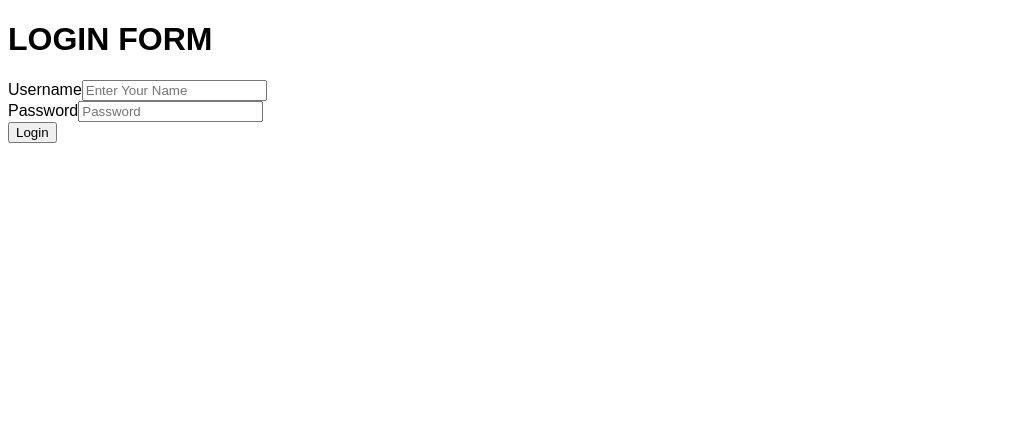
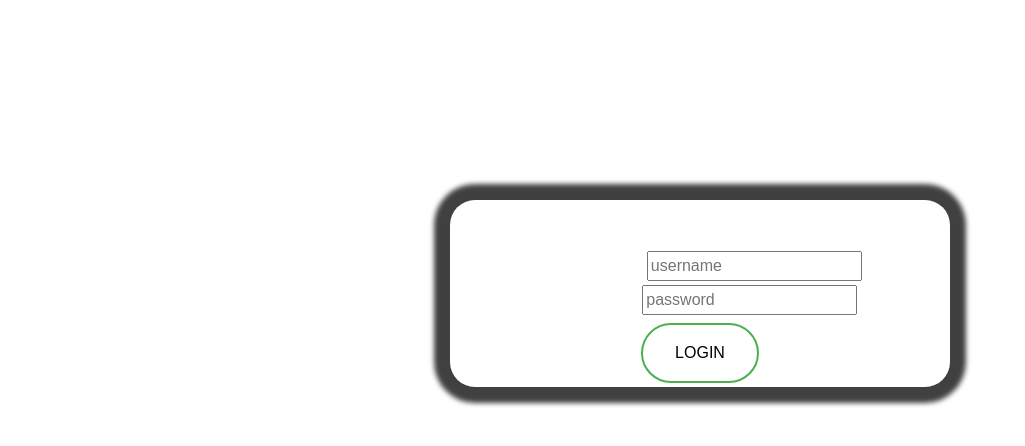
Before and after one commit to ruks-rvs/farm.aid, a plain HTML site: page index2.html in a window 1280 px wide. Shown: the whole page, without its empty margins (0-1025 px from the left). Drawn offline with nearby package versions, Linux system fonts and the light colour scheme.

Commit message:
Update index2.html

```diff
--- a/index2.html
+++ b/index2.html
@@ -1,17 +1,29 @@
 <!DOCTYPE html>
 <html>
 <head>
+
 	<title>Login Form</title>
 	<link rel="stylesheet" type="text/css" href="login1.css">
+	<link rel="stylesheet" href="https://maxcdn.bootstrapcdn.com/bootstrap/4.0.0-alpha.6/css/bootstrap.min.css" integrity="sha384-rwoIResjU2yc3z8GV/NPeZWAv56rSmLldC3R/AZzGRnGxQQKnKkoFVhFQhNUwEyJ" crossorigin="anonymous">
+
 </head>
-<body style="background-image: url(donut.jpg);">
-	<h1> LOGIN FORM</h1>
-<form name="form" method="login()">
-	Username<input required type="text" placeholder="Enter Your Name" name="user" /><br>
-	Password<input required type="password" placeholder="Password"  name="pass"/><br>
-
-<input  type="submit" name="Login" value="Login"><br>
-
+<body><div class="transbox">
+    <header class="startup text-center text-white d-flex">
+      <div class="container my-auto">
+        <div class="row">
+          <div class="col-lg-12 my-auto">
+            <h1 class="text-uppercase faded">
+            	<h1 class="text-uppercase faded">
+              <strong>Login Page</strong>
+            </h1>
+                 <form action="/action_page.php">
+                     <div class="inputbox"><label>USRERNAME:</label><span></span>
+                     <input type="text " name="" required="" placeholder="username"></div>
+                     <div class="inputbox"><label>PASSWORD:</label><span></span>
+                     <input required type="password" placeholder="password"  name="pass" required=""></div>
+	 <div class="col-lg-12 my-auto">
+<input class="button"  type="submit" name="Login" value="Login"><br>
+</div>
 </form>
 <script>
 	function login(){
@@ -23,5 +35,8 @@
 			alert("wrong password");
 	}
 	</script>
+</div>
+</div>
+</div>
 </body>
 </html>
```
